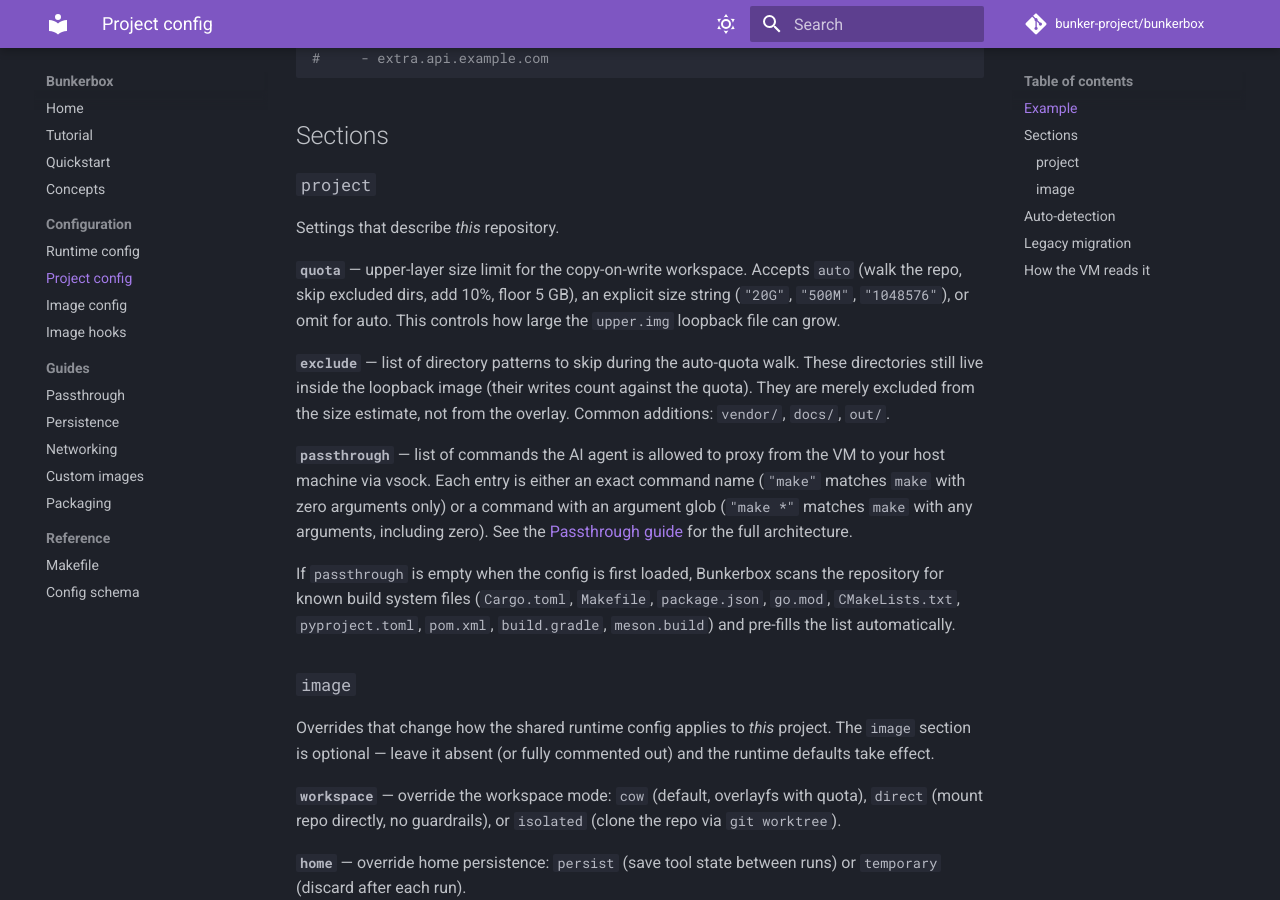
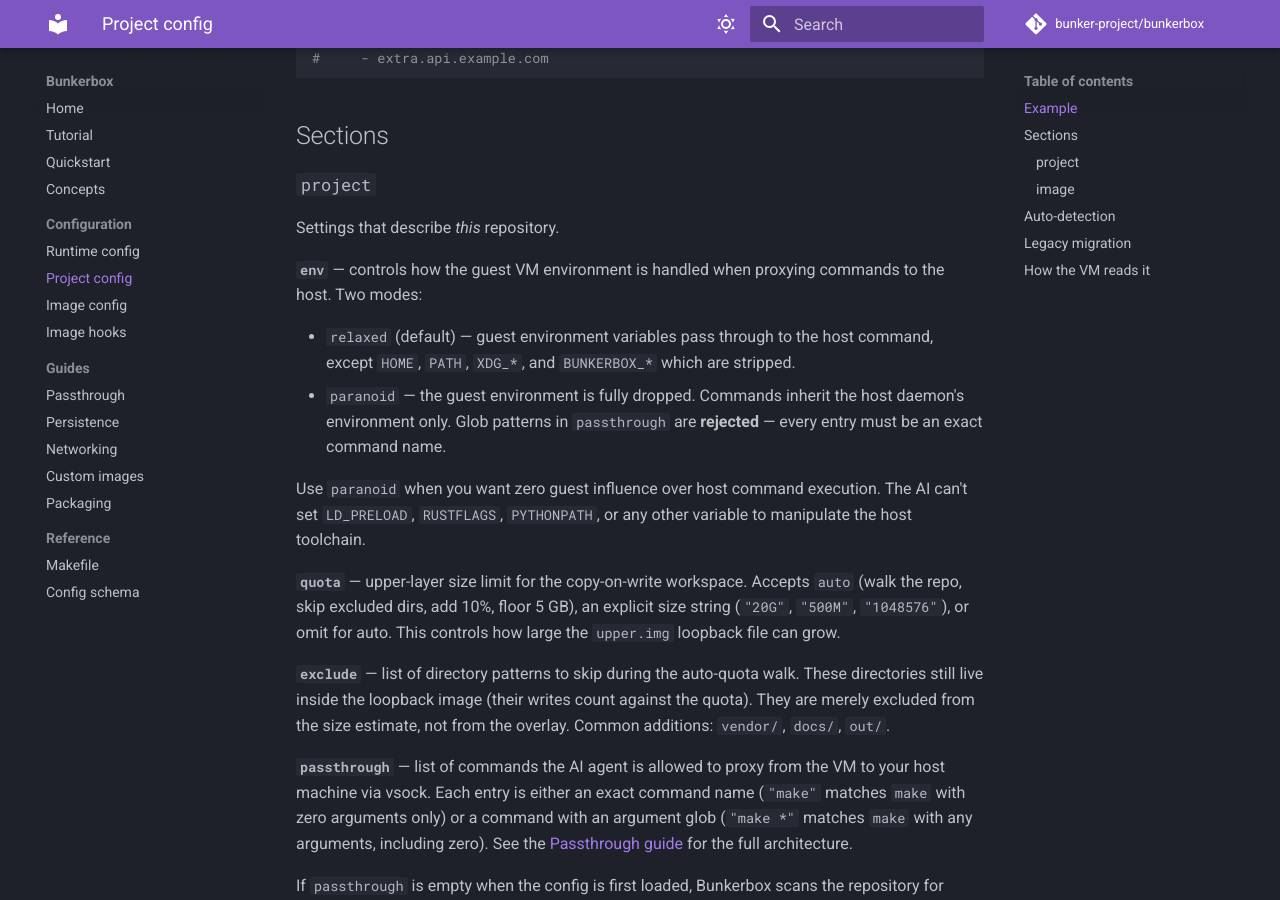
Before and after one commit to tinythings/bunkerbox, an MkDocs documentation site: the page built from docs/config/project.md, in a window 1280 px wide and 900 px high, scrolled down 719 px. Built offline with MkDocs 1.6.1 and Material for MkDocs 9.7.7, drawn with Linux system fonts in a browser that asks for light colours; comment, search, counter and statistics services are not loaded.

Commit message:
Add docs

```diff
--- a/docs/config/project.md
+++ b/docs/config/project.md
@@ -37,6 +37,20 @@ project:
 ### `project`
 
 Settings that describe *this* repository.
+
+**`env`** — controls how the guest VM environment is handled when proxying
+commands to the host. Two modes:
+
+- `relaxed` (default) — guest environment variables pass through to the host
+  command, except `HOME`, `PATH`, `XDG_*`, and `BUNKERBOX_*` which are
+  stripped.
+- `paranoid` — the guest environment is fully dropped. Commands inherit the
+  host daemon's environment only. Glob patterns in `passthrough` are
+  **rejected** — every entry must be an exact command name.
+
+Use `paranoid` when you want zero guest influence over host command execution.
+The AI can't set `LD_PRELOAD`, `RUSTFLAGS`, `PYTHONPATH`, or any other
+variable to manipulate the host toolchain.
 
 **`quota`** — upper-layer size limit for the copy-on-write workspace. Accepts
 `auto` (walk the repo, skip excluded dirs, add 10%, floor 5 GB), an explicit
```
